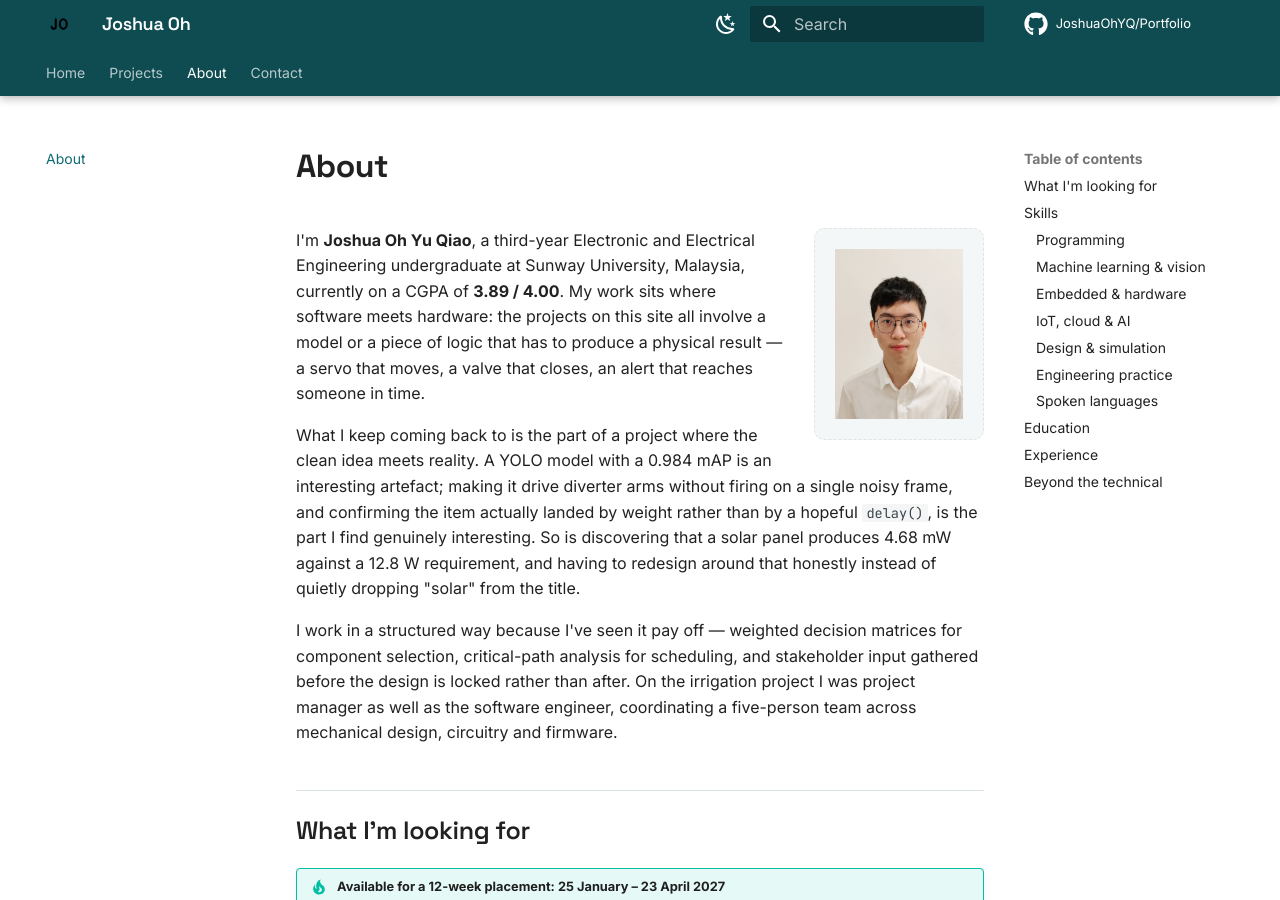
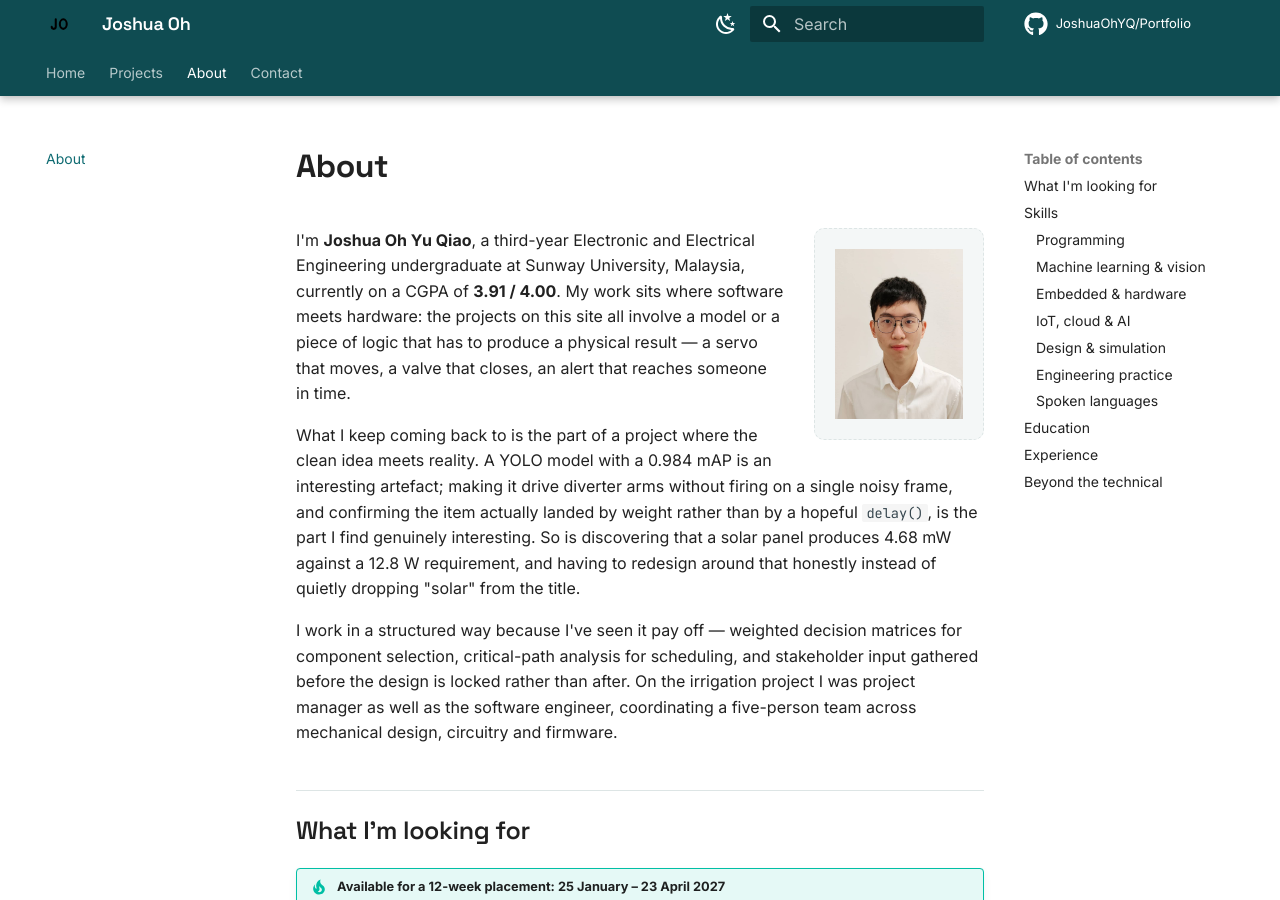
Before and after one commit to JoshuaOhYQ/Portfolio, an MkDocs documentation site: the page built from docs/about.md, in a window 1280 px wide and 900 px high. Built offline with MkDocs 1.6.1 and Material for MkDocs 9.7.7, drawn with Linux system fonts in a browser that asks for light colours; comment, search, counter and statistics services are not loaded; some of the changed text lies outside the part shown.

Commit message:
cgpa change

```diff
--- a/docs/about.md
+++ b/docs/about.md
@@ -8,7 +8,7 @@ description: Background, skills and what I'm looking for — Joshua Oh (Oh Yu Qi
 ![Joshua Oh](assets/img/site/headshot.jpg){ .jo-portrait }
 
 I'm **Joshua Oh Yu Qiao**, a third-year Electronic and Electrical Engineering
-undergraduate at Sunway University, Malaysia, currently on a CGPA of **3.89 / 4.00**.
+undergraduate at Sunway University, Malaysia, currently on a CGPA of **3.91 / 4.00**.
 My work sits where software meets hardware: the projects on this site all involve a
 model or a piece of logic that has to produce a physical result — a servo that moves,
 a valve that closes, an alert that reaches someone in time.
@@ -97,7 +97,7 @@ Bahasa Malaysia · English · Mandarin · Cantonese *(fluent)* · German *(basic
 **Bachelor of Electronic and Electrical Engineering with Honours** — Apr 2024 – Apr 2028
 School of Engineering, Faculty of Engineering and Technology, Sunway University, Subang Jaya
 
-- Current CGPA **3.89 / 4.00**
+- Current CGPA **3.91 / 4.00**
 - **Dean's List** — Sep 2024, Apr 2025 and Sep 2025 semesters
 - **Jeffrey Cheah Entrance Scholarship** recipient
 
```
Also changed, not shown: README.md (+1 -1 lines), docs/index.md (+1 -1 lines).
